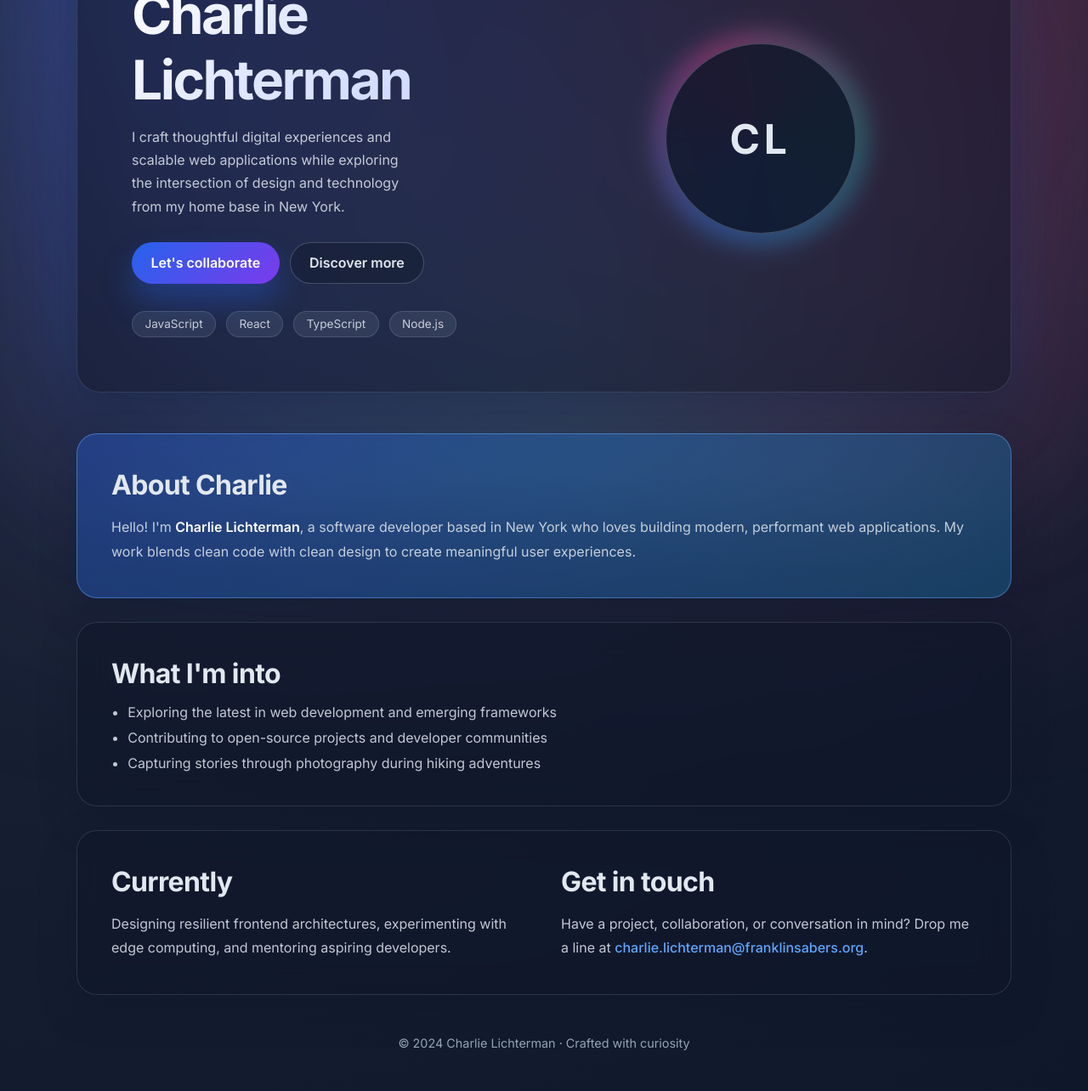
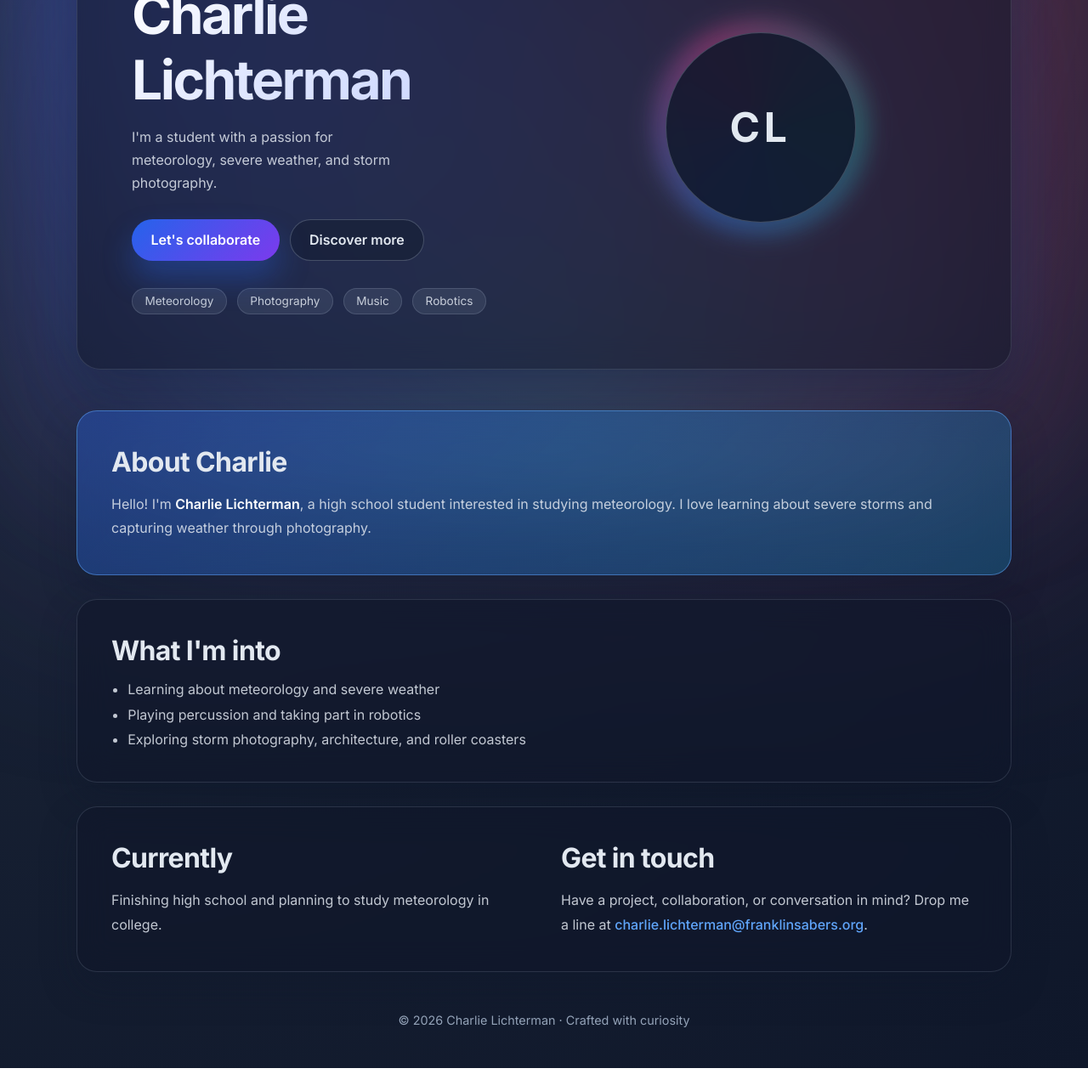
Before and after one commit to I-794/Website, a plain HTML site: page index.html in a window 1280 px wide. Shown: the part 183-1467 px from the top of the page at 85% size. After the commit the page ends 1440 px from the top, so only its background shows below. Drawn offline with Linux system fonts and the light colour scheme.

Commit message:
Correct personal biography and update copyright to 2026

```diff
--- a/index.html
+++ b/index.html
@@ -3,7 +3,7 @@
 <head>
     <meta charset="UTF-8">
     <meta name="viewport" content="width=device-width, initial-scale=1.0">
-    <title>Charlie Lichterman | Software Developer</title>
+    <title>Charlie Lichterman | Student</title>
     <link rel="preconnect" href="https://fonts.googleapis.com">
     <link rel="preconnect" href="https://fonts.gstatic.com" crossorigin>
     <link href="https://fonts.googleapis.com/css2?family=Inter:wght@400;500;600;700&display=swap" rel="stylesheet">
@@ -14,18 +14,18 @@
     <div class="page">
         <header class="hero">
             <div class="hero__content">
-                <span class="hero__eyebrow">Software Developer · Problem Solver · Lifelong Learner</span>
+                <span class="hero__eyebrow">Student · Weather Enthusiast · Lifelong Learner</span>
                 <h1>Charlie Lichterman</h1>
-                <p class="hero__description">I craft thoughtful digital experiences and scalable web applications while exploring the intersection of design and technology from my home base in New York.</p>
+                <p class="hero__description">I'm a student with a passion for meteorology, severe weather, and storm photography.</p>
                 <div class="hero__actions">
                     <a class="button button--primary" href="mailto:charlie.lichterman@franklinsabers.org">Let's collaborate</a>
                     <a class="button button--ghost" href="#about">Discover more</a>
                 </div>
                 <div class="hero__tags">
-                    <span class="tag">JavaScript</span>
-                    <span class="tag">React</span>
-                    <span class="tag">TypeScript</span>
-                    <span class="tag">Node.js</span>
+                    <span class="tag">Meteorology</span>
+                    <span class="tag">Photography</span>
+                    <span class="tag">Music</span>
+                    <span class="tag">Robotics</span>
                 </div>
             </div>
             <div class="hero__portrait" aria-hidden="true">
@@ -37,22 +37,22 @@
         <main class="content">
             <section id="about" class="card card--highlight">
                 <h2>About Charlie</h2>
-                <p>Hello! I'm <span class="highlight">Charlie Lichterman</span>, a software developer based in New York who loves building modern, performant web applications. My work blends clean code with clean design to create meaningful user experiences.</p>
+                <p>Hello! I'm <span class="highlight">Charlie Lichterman</span>, a high school student interested in studying meteorology. I love learning about severe storms and capturing weather through photography.</p>
             </section>
 
             <section class="card">
                 <h2>What I'm into</h2>
                 <ul class="list list--bullets">
-                    <li>Exploring the latest in web development and emerging frameworks</li>
-                    <li>Contributing to open-source projects and developer communities</li>
-                    <li>Capturing stories through photography during hiking adventures</li>
+                    <li>Learning about meteorology and severe weather</li>
+                    <li>Playing percussion and taking part in robotics</li>
+                    <li>Exploring storm photography, architecture, and roller coasters</li>
                 </ul>
             </section>
 
             <section class="card card--split">
                 <div>
                     <h2>Currently</h2>
-                    <p>Designing resilient frontend architectures, experimenting with edge computing, and mentoring aspiring developers.</p>
+                    <p>Finishing high school and planning to study meteorology in college.</p>
                 </div>
                 <div>
                     <h2>Get in touch</h2>
@@ -62,7 +62,7 @@
         </main>
 
         <footer class="site-footer">
-            <p>&copy; 2024 Charlie Lichterman · Crafted with curiosity</p>
+            <p>&copy; 2026 Charlie Lichterman · Crafted with curiosity</p>
         </footer>
     </div>
 </body>
```
